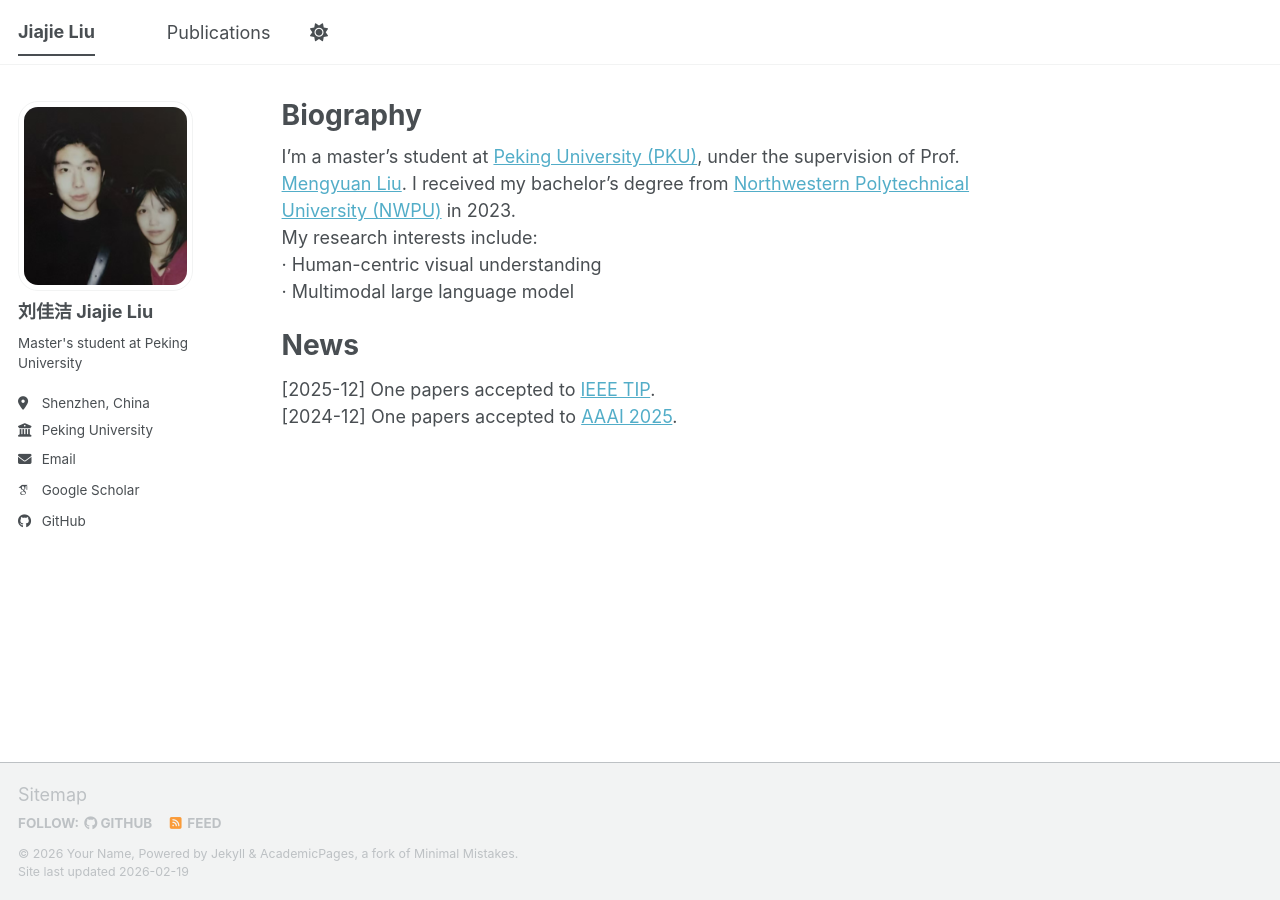
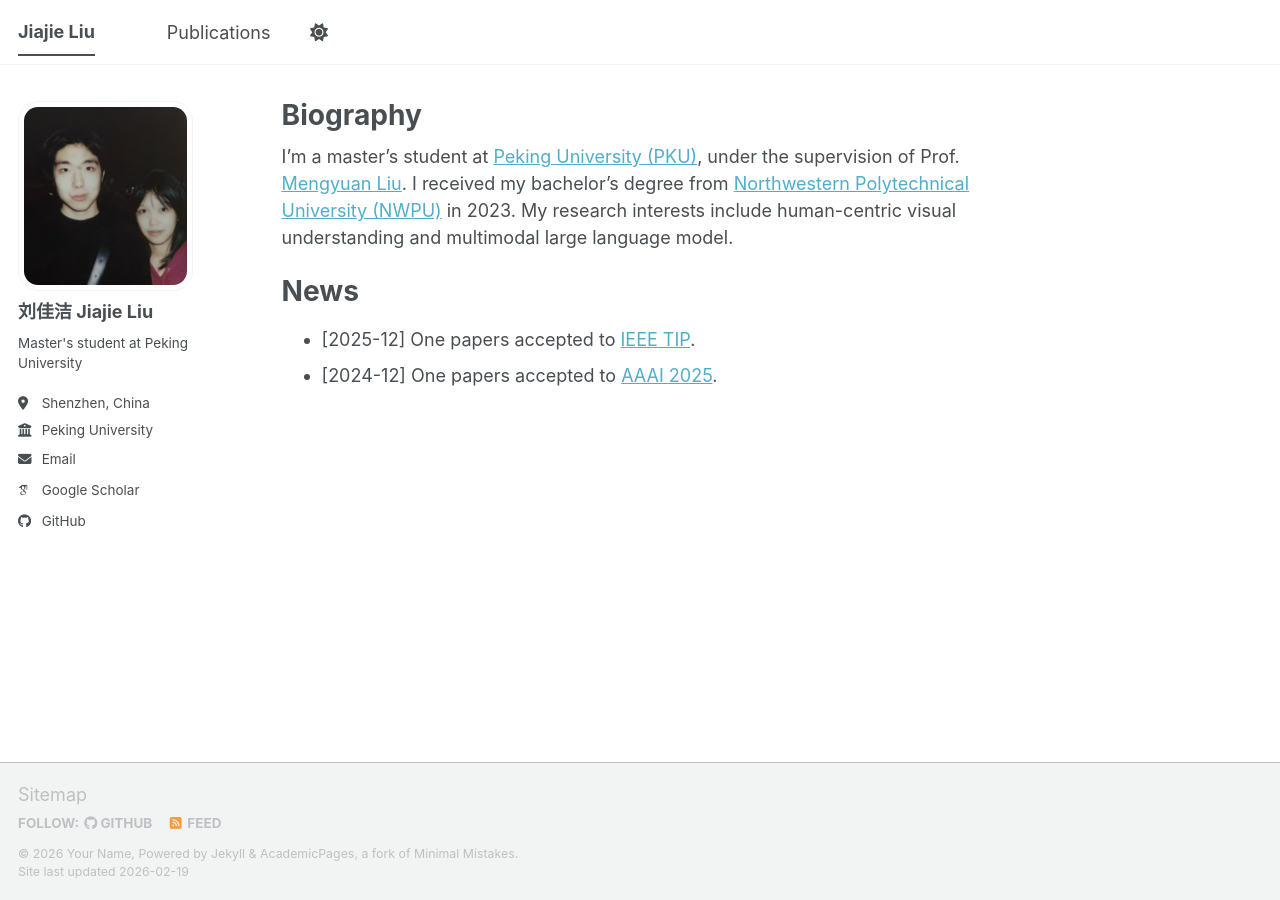
Before and after one commit to jiajieliu-cs/jiajieliu-cs.github.io, a Jekyll site: the page built from _pages/about.md, in a window 1280 px wide. Built offline with Jekyll 4.4.1, drawn with Linux system fonts in a browser that asks for light colours; some web fonts are replaced; a script bundle is joined from its source files by our own code; library files that are not in the unit come from our copies.

Commit message:
Update about.md

```diff
--- a/_pages/about.md
+++ b/_pages/about.md
@@ -7,14 +7,11 @@ redirect_from:
   - /about.html
 ---
 
-I'm a master’s student at [Peking University (PKU)](https://www.pku.edu.cn/), under the supervision of Prof. [Mengyuan Liu](https://scholar.google.com/citations?user=woX_4AcAAAAJ&hl=zh-CN). I received my bachelor’s degree from [Northwestern Polytechnical University (NWPU)](https://www.nwpu.edu.cn/) in 2023.
-My research interests include:
-· Human-centric visual understanding
-· Multimodal large language model
+I'm a master’s student at [Peking University (PKU)](https://www.pku.edu.cn/), under the supervision of Prof. [Mengyuan Liu](https://scholar.google.com/citations?user=woX_4AcAAAAJ&hl=zh-CN). I received my bachelor’s degree from [Northwestern Polytechnical University (NWPU)](https://www.nwpu.edu.cn/) in 2023. My research interests include human-centric visual understanding and multimodal large language model.
 
 
 
 News
 ======
-[2025-12] One papers accepted to [IEEE TIP](https://ieeexplore.ieee.org/abstract/document/11311446).
-[2024-12] One papers accepted to [AAAI 2025](https://ojs.aaai.org/index.php/AAAI/article/view/32583).
+- [2025-12] One papers accepted to [IEEE TIP](https://ieeexplore.ieee.org/abstract/document/11311446).
+- [2024-12] One papers accepted to [AAAI 2025](https://ojs.aaai.org/index.php/AAAI/article/view/32583).
```
